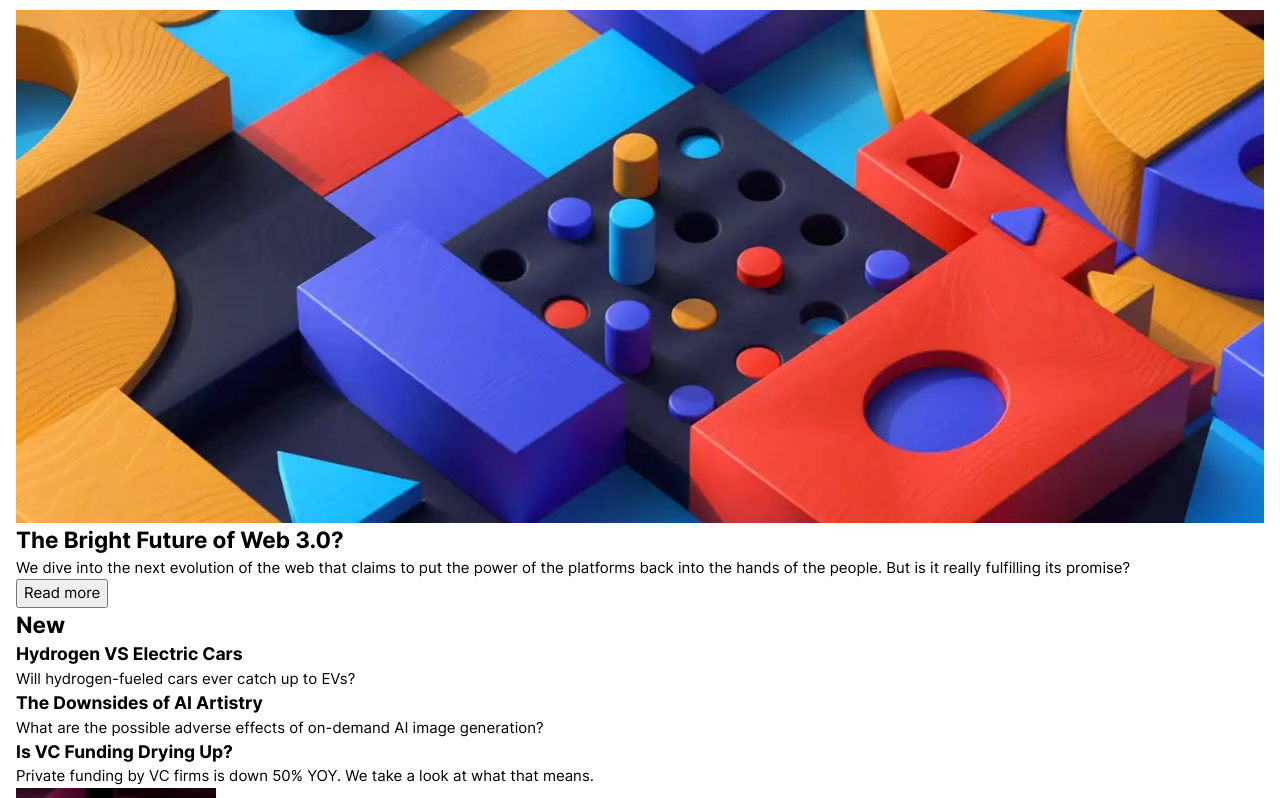
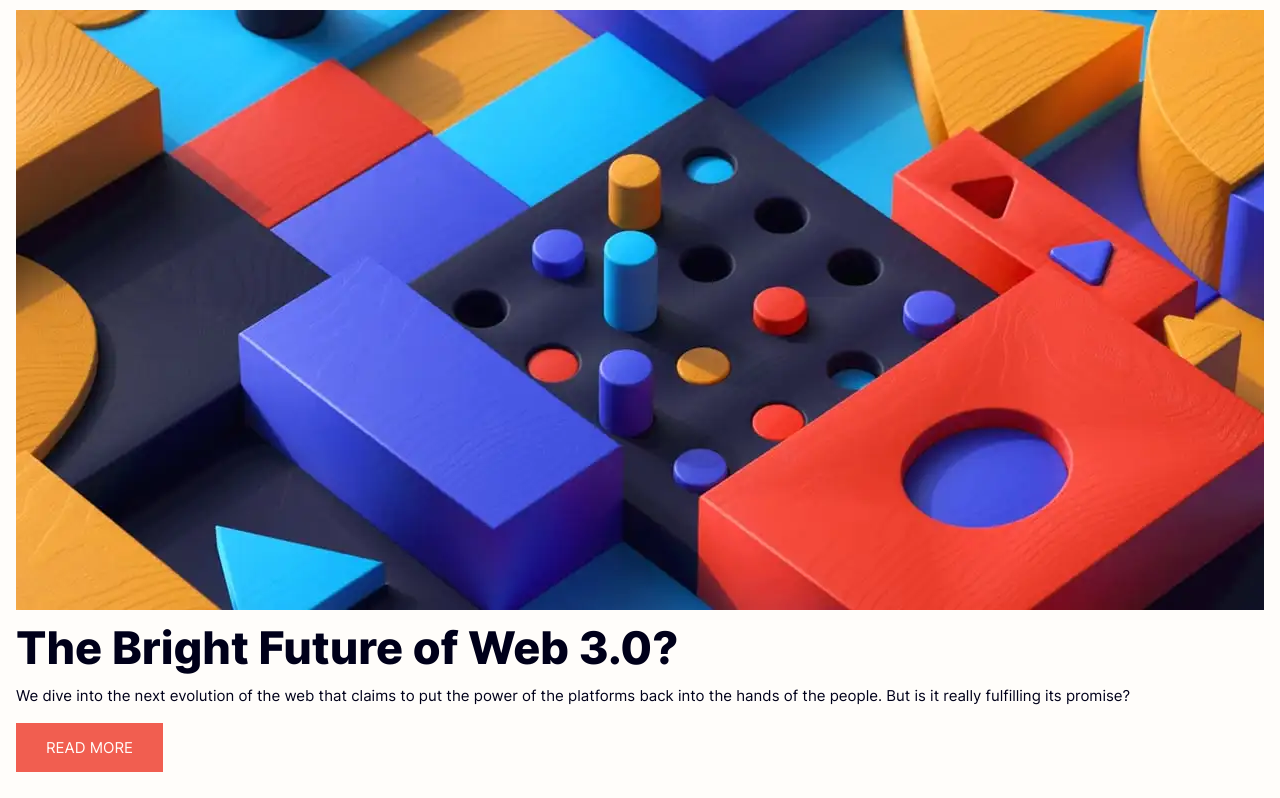
Before and after one commit to Fejiro001/news-homepage, a plain HTML site: page index.html in a window 1280 px wide. Shown: the part 94-892 px from the top of the page. Drawn offline with Linux system fonts and the light colour scheme.

Commit message:
styling for hero and aside section

```diff
--- a/css/reset.css
+++ b/css/reset.css
@@ -7,7 +7,6 @@
   margin: 0;
 }
 body {
-  line-height: 1.5;
   -webkit-font-smoothing: antialiased;
 }
 img,
--- a/css/style.css
+++ b/css/style.css
@@ -10,13 +10,15 @@
   --dark-gray-blue: hsl(236, 13%, 42%);
   --very-dark-blue: hsl(240, 100%, 5%);
 
-  --xx-large-font: clamp(); /*h1*/
-  --x-large-font: clamp(); /*h2*/
-  --large-font: clamp(); /*h3*/
-  --medium-font: clamp(); /*h4*/
-  --regular-font: clamp(); /*p*/
+  --xx-large-font: clamp(3em, 2vw, 5em); /*h1*/
+  --x-large-font: clamp(2em, 1.5vw, 4em); /*h2*/
+  --large-font: clamp(1.4em, 1vw, 3.5em); /*h3*/
+  --medium-font: clamp(1.2em, 1vw, 3em); /*h4*/
+  --regular-font: clamp(1em, 1vw, 2.5em); /*p*/
 
-  --gap: 1rem;
+  --gap: 1em;
+  --mid-gap: 2em;
+  --large-gap: 3em;
 }
 
 @font-face {
@@ -45,19 +47,79 @@ body {
   font-family: "Inter", sans-serif;
   font-size: 15px;
   padding-inline: 1rem;
+  background-color: var(--off-white);
 }
 
 header {
-    display: flex;
-    justify-content: space-between;
-    align-items: center;
-    padding-block: 2rem;
+  display: flex;
+  justify-content: space-between;
+  align-items: center;
+  padding-block: 2rem;
 }
 .nav-links {
-    display: none;
+  display: none;
 }
 
+main {
+  display: grid;
+  gap: var(--large-gap);
+}
 
-main {
+.hero-section {
+  display: grid;
+  gap: var(--gap);
+}
+.image-container {
+  height: fit-content;
+}
+.hero-image {
+  object-fit: cover;
+}
+.hero-heading h1 {
+  color: var(--very-dark-blue);
+  font-size: var(--xx-large-font);
+  font-weight: 800;
+  line-height: 1;
+}
+.hero-text {
+  display: grid;
+  justify-items: start;
+  gap: var(--gap);
+}
+.hero-text p {
+  color: var(--very-dark-blue);
+  font-size: var(--regular-font);
+  font-weight: 400;
+  line-height: 1.5;
+}
+.hero-button {
+  background: var(--soft-red);
+  color: var(--off-white);
+  border: none;
+  text-transform: uppercase;
+  padding: 1em 2em;
+}
+
+.aside-section {
+  background: var(--very-dark-blue);
+  padding: 2em 1.2em;
+  display: grid;
+  gap: var(--mid-gap);
+}
+.aside-section h2 {
+  color: var(--soft-orange);
+  font-size: var(--x-large-font);
+}
+.aside-article h3 {
+  padding-bottom: 1em;
+  color: var(--off-white);
+  font-size: var(--large-font);
+}
+.aside-article p {
+  color: var(--gray-blue);
+  font-size: var(--regular-font);
+}
+
+.news-section {
     display: grid;
 }
--- a/index.html
+++ b/index.html
@@ -52,13 +52,14 @@
               srcset="./assets/images/image-web-3-desktop.webp"
               sizes=""
               width="1460"
+              height="600"
             />
             <img
               class="hero-image"
               src="./assets/images/image-web-3-mobile.webp"
               alt=""
               width="686"
-              height="600"
+              height="300"
             />
           </picture>
         </div>
@@ -77,22 +78,22 @@
         </div>
       </section>
 
-      <aside>
+      <aside class="aside-section">
         <h2>New</h2>
-        <article class="">
+        <article class="aside-article">
           <h3>Hydrogen VS Electric Cars</h3>
           <p>Will hydrogen-fueled cars ever catch up to EVs?</p>
         </article>
-
-        <article class="">
+        <hr />
+        <article class="aside-article">
           <h3>The Downsides of AI Artistry</h3>
           <p>
             What are the possible adverse effects of on-demand AI image
             generation?
           </p>
         </article>
-
-        <article class="">
+        <hr />
+        <article class="aside-article">
           <h3>Is VC Funding Drying Up?</h3>
           <p>
             Private funding by VC firms is down 50% YOY. We take a look at what
@@ -101,7 +102,7 @@
         </article>
       </aside>
 
-      <section>
+      <section class="news-section">
         <article>
           <div>
             <img
```
